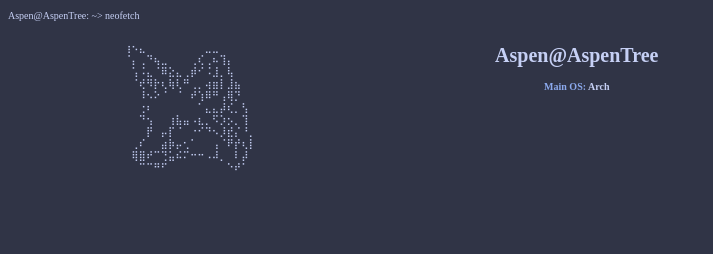
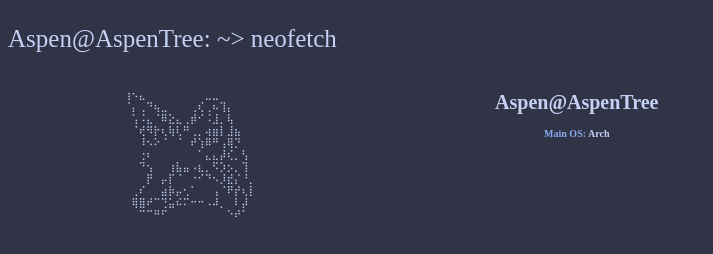
Before and after one commit to 2s4u/Personal-Site, a plain HTML site: page index.html in a window 1280 px wide. Shown: the whole page, without its empty margins (0-713 px from the left). Drawn offline with Linux system fonts and the light colour scheme.

Commit message:
Update index.html

```diff
--- a/index.html
+++ b/index.html
@@ -4,7 +4,7 @@
     <link rel="stylesheet" href="main.css">
   </head>
   <body>
-    <p style="text-align: left;">Aspen@AspenTree: ~> neofetch</p>
+    <p style="text-align: left; font-size: 25px;">Aspen@AspenTree: ~> neofetch</p>
     <div class="row">
       <div class="column">
         <div class="ascii-art">
```
